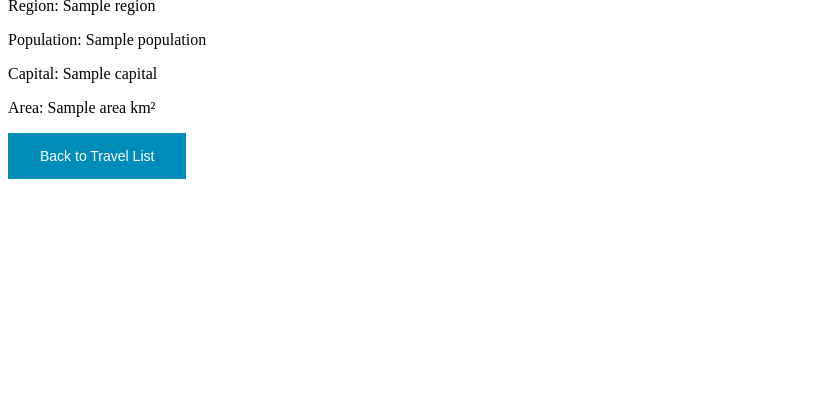
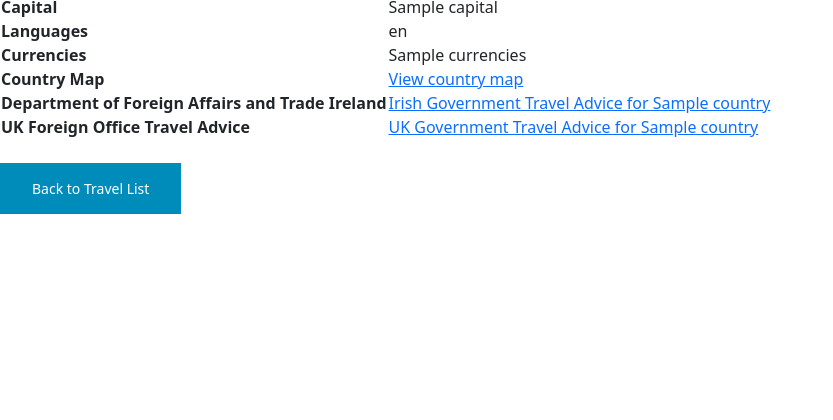
Before and after one commit to kknb1982/wsaadeploy, a Flask app: template templates/country-details.html in a window 1280 px wide. Shown: the part 175-595 px from the top of the page, without its empty margins (0-833 px from the left). Run offline with Flask 3, Linux system fonts and the light colour scheme; the template is opened without the code that fills it: most values are stand-ins (such as "Sample title", 1, 10 or a date in 2020); parts of the project's set-up code (start-up, migrations or seed data) failed here and were passed over.

Commit message:
setting up country data pages

```diff
--- a/templates/country-details.html
+++ b/templates/country-details.html
@@ -3,17 +3,62 @@
         <title>Country Details</title>
         <script src="/static/js/main.js" defer></script>
         <link href="/static/css/style.css" rel="stylesheet">
+        <link href="https://cdn.jsdelivr.net/npm/bootstrap@5.3.5/dist/css/bootstrap.min.css" rel="stylesheet">
+        <style>
+            img{
+                border: 1px solid #ddd;
+                border-radius: 4px;
+                padding: 5px;
+                width: 150px;
+                height: auto;
+                margin-bottom: 20px;
+            }
+        </style>
     </head>
 
-    <h1>Country Details</h1>
+    <h1>Country Details for {{country['name']}}</h1>
 
     <body>
-        <h1>Country Details</h1>
-        <h2>Country: {{ country['name'] }}</h2>
-        <p>Region: {{ country['region'] }}</p>
-        <p>Population: {{ country['population'] }}</p>
-        <p>Capital: {{ country['capital'] }}</p>
-        <p>Area: {{ country['area'] }} km²</p>
+        <p> <img src="{{ country['flag'] }}" alt="Flag of {{ country['name'] }}" style="width: 100px; height: auto;"></p>
+
+        <table>
+            <tr>
+                <th>Capital</th>
+                <td>{{ country['capital'] }}</td>
+            </tr>
+
+            <tr>
+                <th>Languages</th>
+                <td>{{country['languages']}}</td>
+            </tr>
+            <tr>
+                <th>Currencies</th>
+                <td>{{country['currencies']}}</td>
+            </tr>
+
+            <tr>
+                <th>Country Map</th>
+                <td>
+                    <a href="{{ country['maps'] }}" target="_blank">View country map</a>
+            </tr>
+
+            <tr>
+                <th>Department of Foreign Affairs and Trade Ireland</th>
+                <td>
+                    <a href="https://www.dfa.ie/en/dfa/overseas_travel/advice/{{ country['name'] | lower | replace(' ', '-') }}" target="_blank">
+                    Irish Government Travel Advice for {{ country['name'] }}</a>
+            </tr>
+
+            <tr>
+                <th>UK Foreign Office Travel Advice</th>
+                <td>
+                    <a href="https://www.gov.uk/foreign-travel-advice/{{ country['name'] | lower | replace(' ', '-') }}" target="_blank">
+                    UK Government Travel Advice for {{ country['name'] }}</a>
+                </td>
+            </tr>
+        </table>
+
+        <br>
         <button class="button button2" onclick="window.location.href='/view-travel/{{session['userid']}}'">Back to Travel List</button>
     </body>
 </html>
--- a/templates/dashboard.html
+++ b/templates/dashboard.html
@@ -22,8 +22,8 @@
                 Add a new travel record
                 <br>
 
-                <button class="button button4" onclick="window.location.href='/personal-report/{{session['userid']}}'">See Reports</button>
-                View FCO reports and see alerts of disasters and events in your travel locations
+                <button class="button button4" onclick="window.location.href='/country-list/'">Country information</button>
+                Access a list of countries and their travel information, including links to travel advice from the Irish and UK governments.
                 <br>
 
             </div>
```
